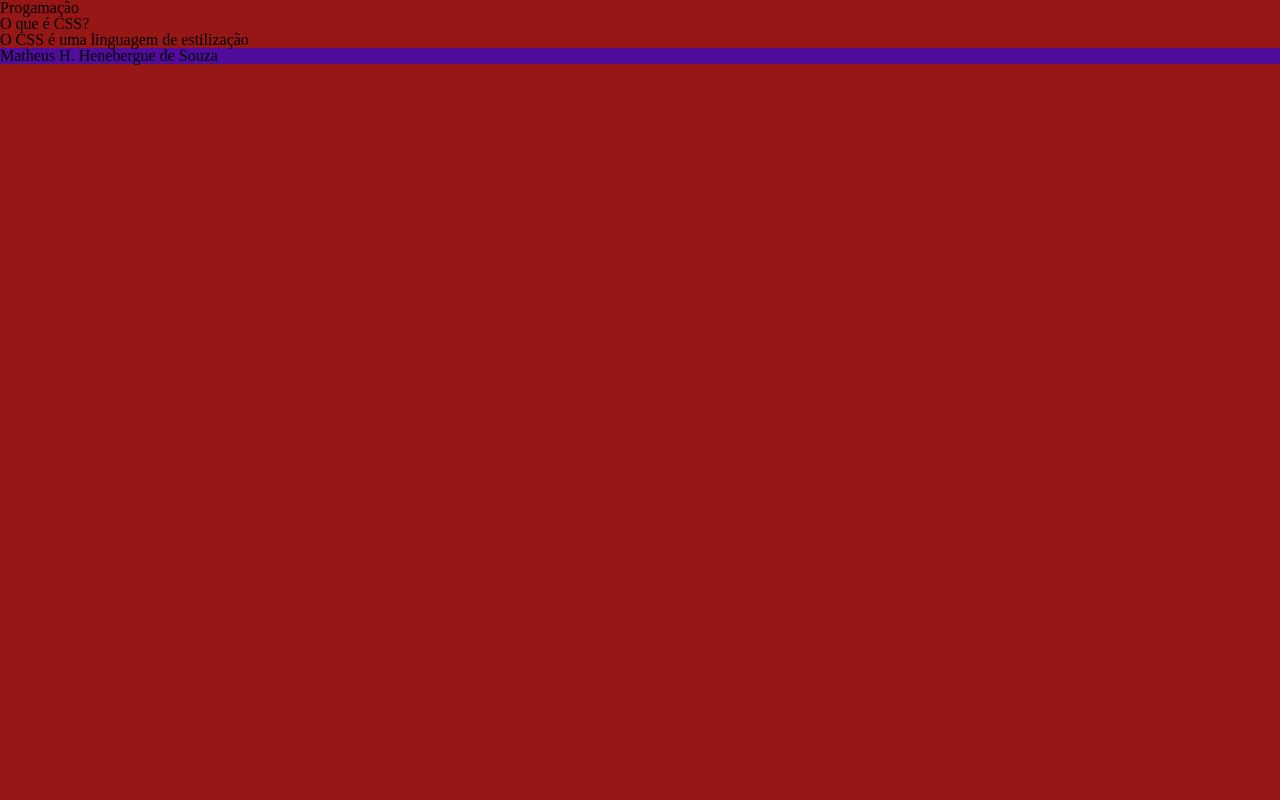
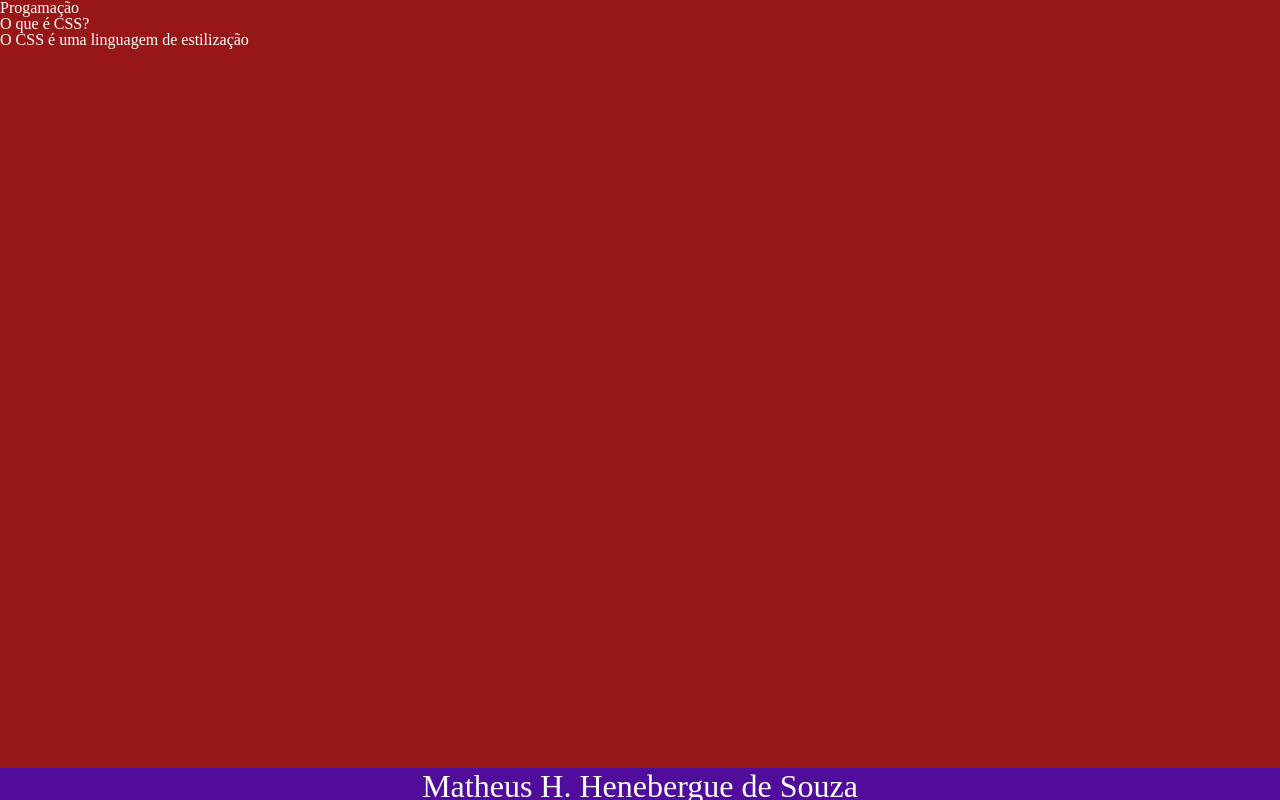
Before and after one commit to mktheusl/html, a plain HTML site: page index.html in a window 1280 px wide. Drawn offline with Linux system fonts and the light colour scheme.

Commit message:
Add files via upload

```diff
--- a/style.css
+++ b/style.css
@@ -1,8 +1,19 @@
 body{
     background-color: #971717;
-
+    color: white;
 }
 
 footer{
     background-color: #500d9c;
+    color: white;
+    position: fixed;
+    bottom: 0;
+    width: 100%;
+    height: 2rem;
 }
+
+footer p {
+    text-align: center;
+    font-size: 2rem;
+    margin-top: 0.1rem;
+}
```
